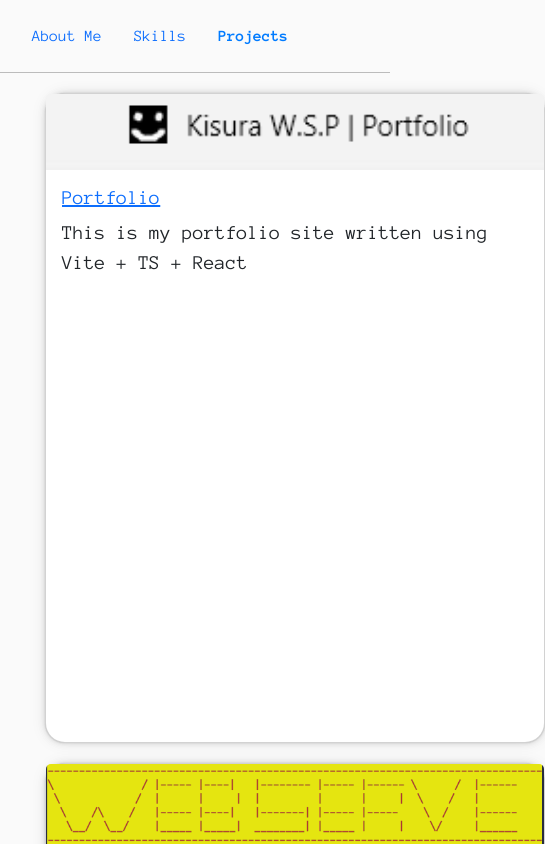
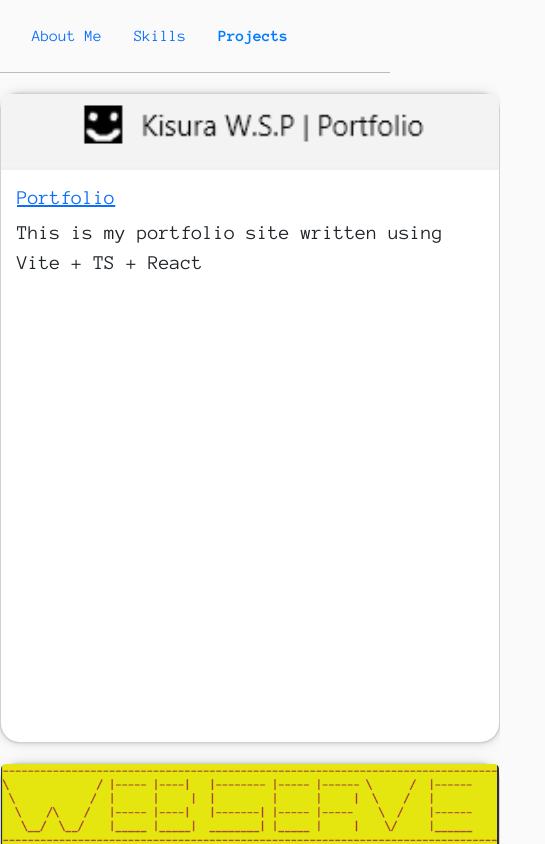
Before and after one commit to KisuraWSP/KisuraWSP.github.io, a React (Vite) app: page /projects in a window 390 px wide. Shown: the top 844 px of the page, 545 px wide, since content can reach past the window. Built offline with nearby package versions, Linux system fonts and the light colour scheme.

Commit message:
made projects page not overflowing

```diff
--- a/src/components/KCard.component.tsx
+++ b/src/components/KCard.component.tsx
@@ -1,7 +1,6 @@
 import { motion, Variants } from "framer-motion";
 import Card from 'react-bootstrap/Card';
 import React from "react";
-
 
 interface KCardProps {
     image   ?: string;
@@ -10,13 +9,20 @@ interface KCardProps {
     isMobile?: boolean;
 }
 
+
+function KCard({ image, title, content, isMobile }: KCardProps) {
+    const box = {
+        maxWidth: isMobile ? '`60%' : '300px',
+        margin: '20px auto',
+    };
+
     const cardVariants: Variants = {
         offscreen: {
-        y: 300,
+            y: isMobile ? 0 : 100,
         },
         onscreen: {
-        y: 50,
-        rotate: -10,
+            y: isMobile ? 0 : 50,
+            rotate: isMobile ? 0 : -10,
             transition: {
                 type: "spring",
                 bounce: 0.4,
@@ -25,17 +31,11 @@ const cardVariants: Variants = {
         },
     };
 
-function KCard({ image, title, content, isMobile }: KCardProps) {
-    const box = {
-        maxWidth: '300px',
-        margin: '20px auto',
-    };
-
     return (
         <motion.div
             initial="offscreen"
             whileInView="onscreen"
-            viewport={{ once: true, amount: 0.8 }}
+            viewport={{ once: true, amount: 0.5 }}
             style={box}
             variants={!isMobile ? cardVariants : undefined}
         >
```
Lines whose indentation alone changed are shown as unchanged.
